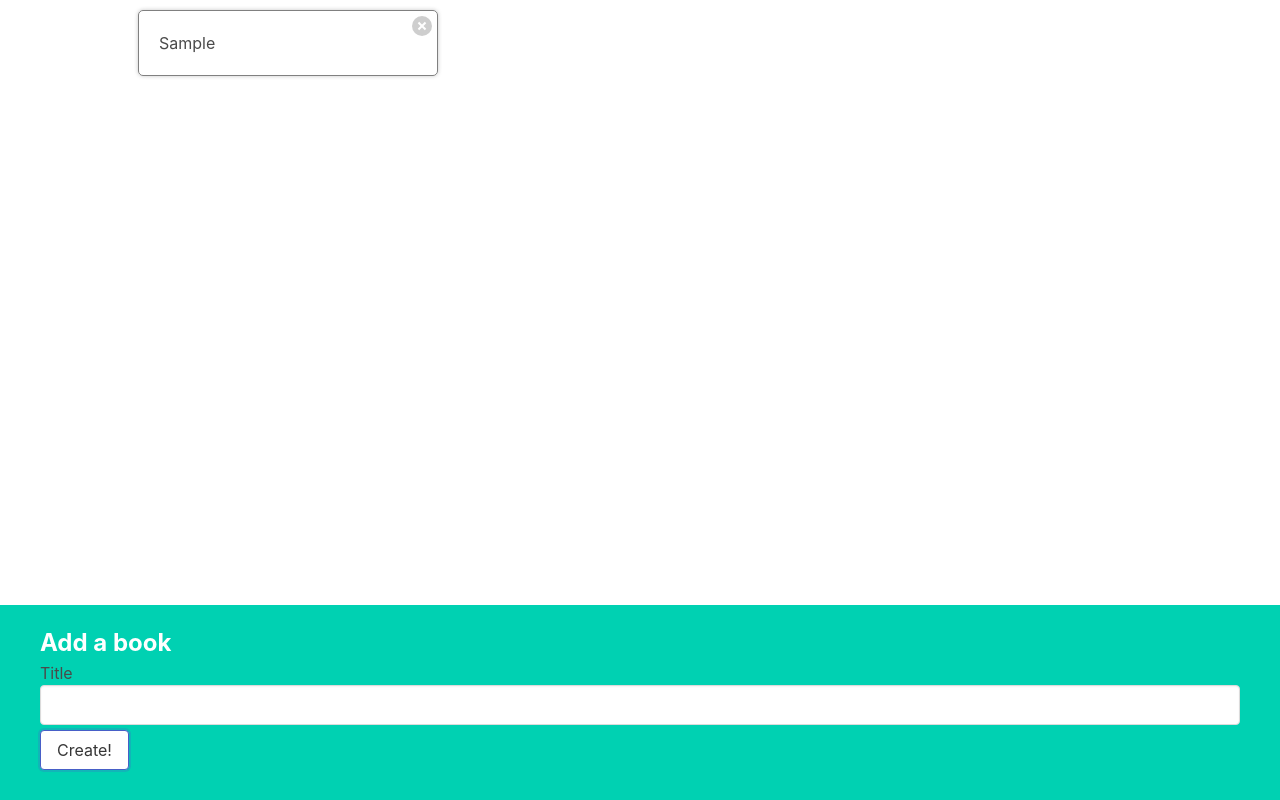
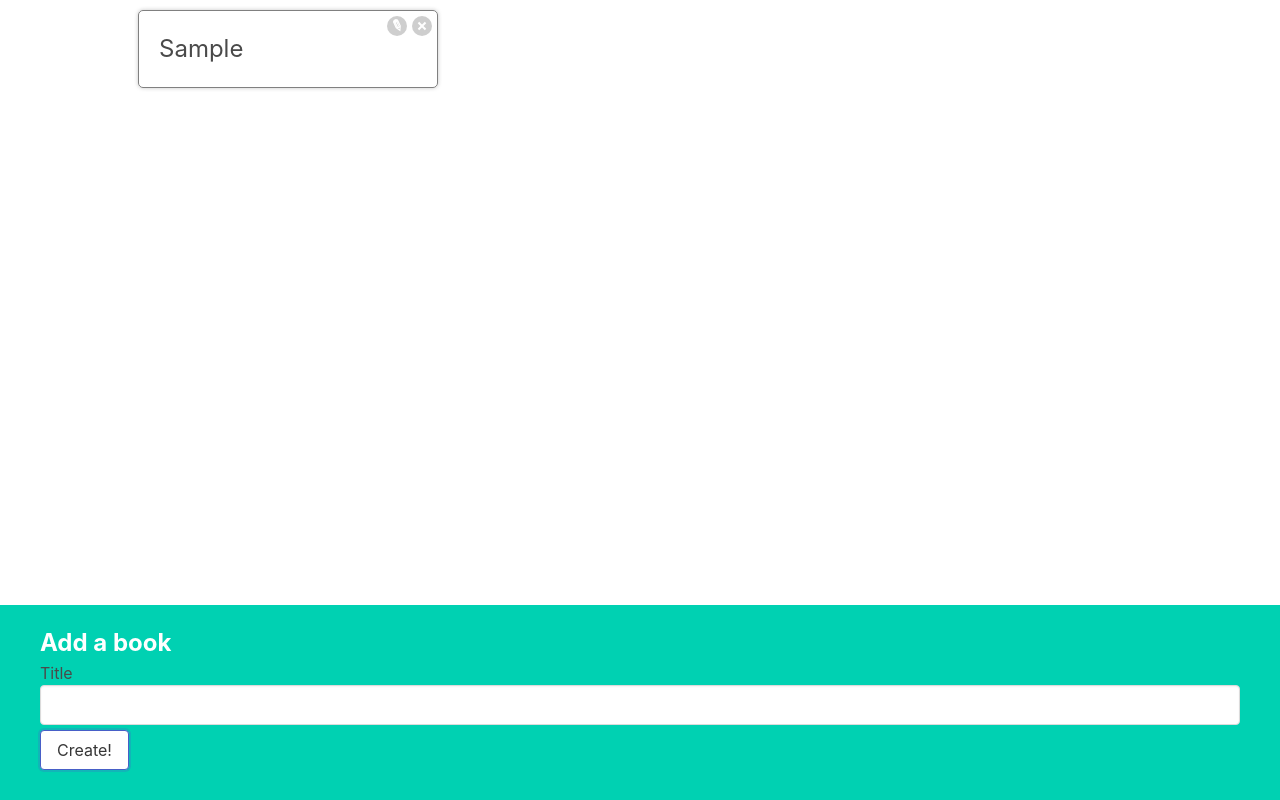
Before and after one commit to anateii/books, a React (Create React App) app in the folder books/: page / in a window 1280 px wide. Both pictures are taken after typing "Sample" into the empty fields and a click on the button "Create!". Built offline with nearby package versions, Linux system fonts and the light colour scheme.

Commit message:
Edit book by id and title

```diff
--- a/books/src/App.js
+++ b/books/src/App.js
@@ -12,7 +12,7 @@ function App() {
     const getRandomId = Math.round(Math.random() * 9999);
     const updatedBooks = [...books, { id: getRandomId, title: title }];
     //1.Create new array (updated books)
-    //2.Coppy all the elements from old array (...books)
+    //2.Copy all the elements from old array (...books)
     //3. Add new book into the array
     //4. Update our books array with setBooks(udpdatedBooks), new state
 
@@ -27,9 +27,24 @@ function App() {
     setBooks(updatedBooks);
   };
 
+  const editBookById = (id, newTitle) => {
+    const updatedBooks = books.map((book) => {
+      if (book.id === id) {
+        return { ...books, title: newTitle };
+      }
+
+      //if we are mapping over another book, that hasa a different id, not the id
+      //the id that we're looking for, then we are going to return the book and we don't
+      //want to mess with the  other book in any way
+      return book;
+    });
+
+    setBooks(updatedBooks);
+  };
+
   return (
     <div className="app">
-      <BookList books={books} onDelete={deleteBookById} />
+      <BookList books={books} onDelete={deleteBookById} onEdit={editBookById} />
       <BookCreate onClickButton={addBook} />
     </div>
   );
--- a/books/src/components/BookEdit.js
+++ b/books/src/components/BookEdit.js
@@ -1,7 +1,34 @@
-import React from "react";
+import React, { useState } from "react";
 
-function BookEdit() {
-  return <div>BookEdit</div>;
+function BookEdit({ book, onEdit }) {
+  const [title, setTitle] = useState(book.title);
+
+  const onSubmit = (e) => {
+    e.preventDefault();
+    onEdit(book.id, title);
+
+    console.log("New title:", title);
+  };
+
+  return (
+    <form className="book-edit" onSubmit={onSubmit}>
+      <label>Title</label>
+      <input
+        className="input"
+        value={title}
+        onChange={(e) => setTitle(e.target.value)}
+      />
+      <button className="button is-primary">Save</button>
+    </form>
+  );
 }
 
 export default BookEdit;
+
+//Remember, anytime we show an input element, we're always going to keep track of that
+//input value using the state system
+//So we need to declare a new piece of state and use that state to control
+//the value of the input
+
+//we need to use e.preventDefault() to prevent the default behaviour of the browser
+//which is to try to handle the submission process itself
--- a/books/src/components/BookList.js
+++ b/books/src/components/BookList.js
@@ -1,9 +1,16 @@
 import React from "react";
 import BookShow from "./BookShow.js";
 
-function BookList({ books, onDelete }) {
+function BookList({ books, onDelete, onEdit }) {
   const renderedBooks = books.map((book) => {
-    return <BookShow onDelete={onDelete} key={books.id} book={book} />;
+    return (
+      <BookShow
+        onDelete={onDelete}
+        key={books.id}
+        book={book}
+        onEdit={onEdit}
+      />
+    );
   });
 
   return <div className="book-list">{renderedBooks}</div>;
--- a/books/src/components/BookShow.js
+++ b/books/src/components/BookShow.js
@@ -1,10 +1,26 @@
-import React from "react";
+import React, { useState } from "react";
+import BookEdit from "./BookEdit";
 
-function BookShow({ book, onDelete }) {
+function BookShow({ book, onDelete, onEdit }) {
+  const [showEdit, setShowEdit] = useState(false);
+
+  const handleEditClick = () => {
+    setShowEdit(!showEdit);
+  };
+
+  let content = <h3>{book.title}</h3>;
+  //let allows us to change this variable over time
+  if (showEdit) {
+    content = <BookEdit book={book} onEdit={onEdit} />;
+  }
+
   return (
     <div className="book-show">
-      {book.title}
+      <div>{content}</div>
       <div className="actions">
+        <button className="edit" onClick={handleEditClick}>
+          Edit
+        </button>
         <button className="delete" onClick={() => onDelete(book.id)}>
           Delete
         </button>
```
